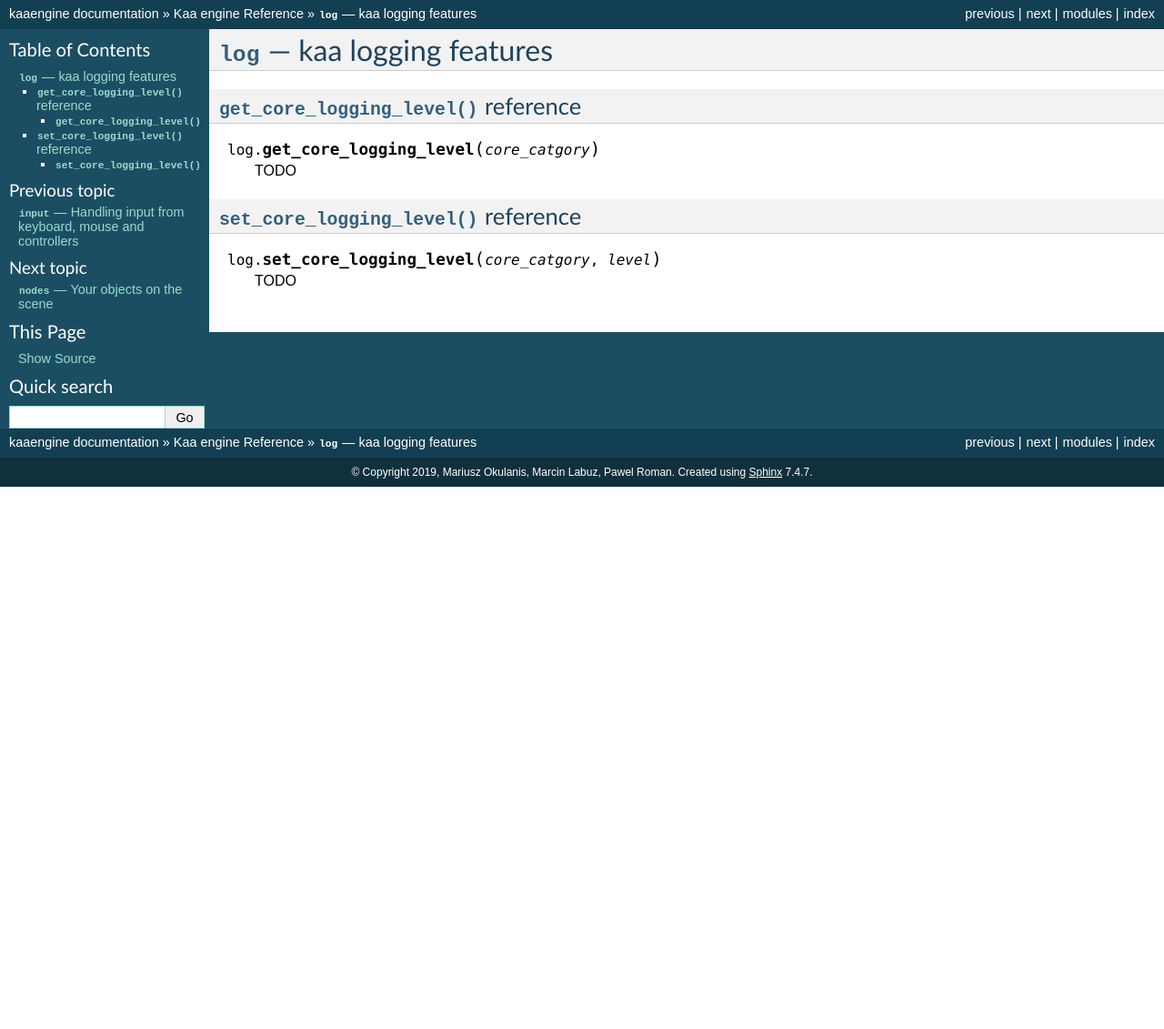
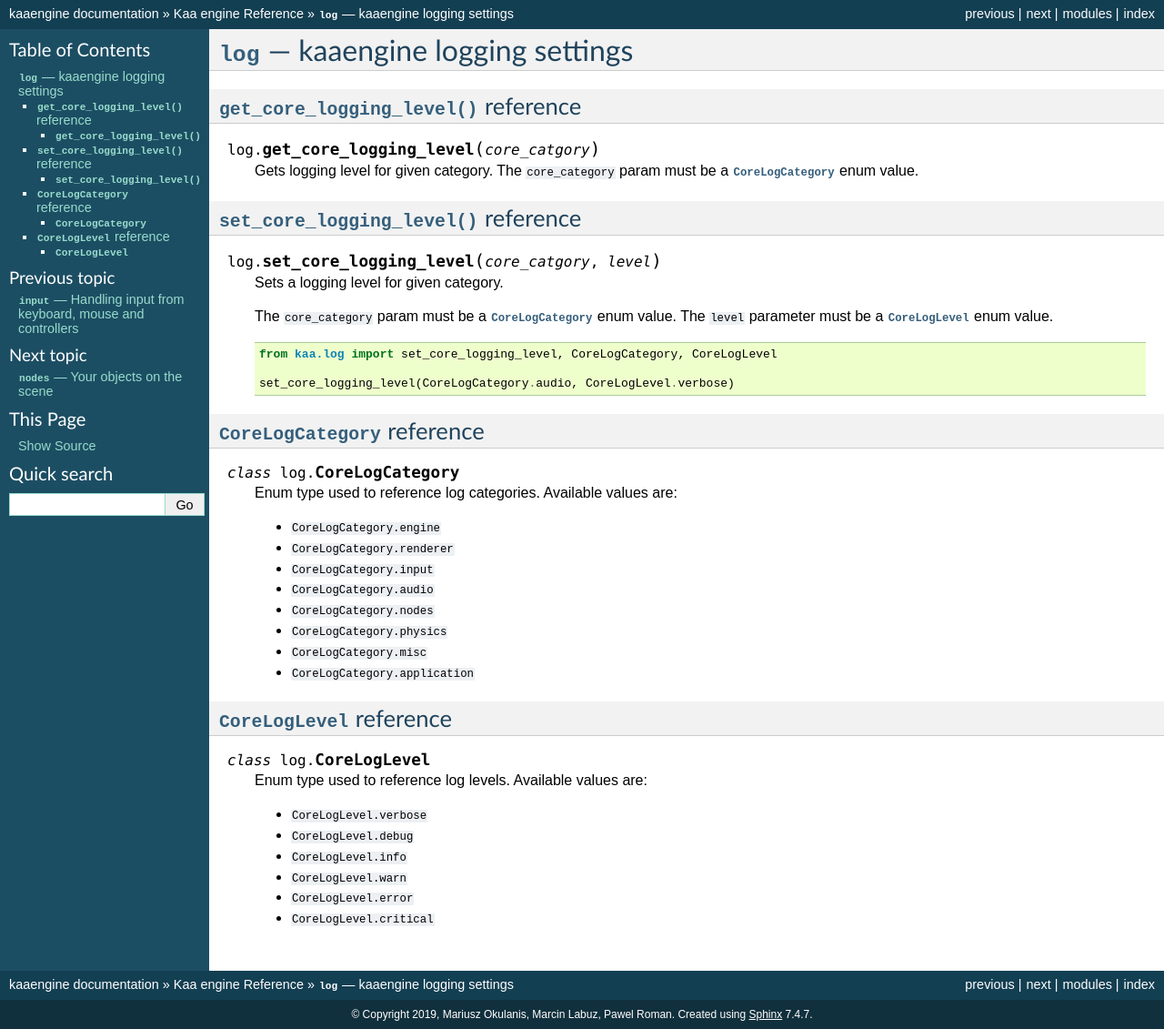
Before and after one commit to kaaengine/kaa, a Sphinx documentation site: the page built from docs/reference/log.rst, in a window 1280 px wide. Shown: the whole page at 91% size. Built offline with Sphinx 7.4.7, drawn with Linux system fonts in a browser that asks for light colours; before the commit the page ends 900 px from its top, so only the background shows below that.

Commit message:
added log module reference doc

```diff
--- a/docs/reference/log.rst
+++ b/docs/reference/log.rst
@@ -1,7 +1,7 @@
-:mod:`log` --- kaa logging features
-===================================
+:mod:`log` --- kaaengine logging settings
+=========================================
 .. module:: log
-    :synopsis: kaa logging features
+    :synopsis: kaaengine logging settings
 
 
 :meth:`get_core_logging_level` reference
@@ -9,7 +9,8 @@
 
 .. function:: get_core_logging_level(core_catgory)
 
-    TODO
+    Gets logging level for given category. The :code:`core_category` param must be a :class:`CoreLogCategory` enum
+    value.
 
 
 :meth:`set_core_logging_level` reference
@@ -17,4 +18,43 @@
 
 .. function:: set_core_logging_level(core_catgory, level)
 
-    TODO
+    Sets a logging level for given category.
+
+    The :code:`core_category` param must be a :class:`CoreLogCategory` enum value. The :code:`level` parameter
+    must be a :class:`CoreLogLevel` enum value.
+
+    .. code-block:: python
+
+        from kaa.log import set_core_logging_level, CoreLogCategory, CoreLogLevel
+
+        set_core_logging_level(CoreLogCategory.audio, CoreLogLevel.verbose)
+
+:class:`CoreLogCategory` reference
+----------------------------------
+
+.. class:: CoreLogCategory
+
+    Enum type used to reference log categories. Available values are:
+
+    * :code:`CoreLogCategory.engine`
+    * :code:`CoreLogCategory.renderer`
+    * :code:`CoreLogCategory.input`
+    * :code:`CoreLogCategory.audio`
+    * :code:`CoreLogCategory.nodes`
+    * :code:`CoreLogCategory.physics`
+    * :code:`CoreLogCategory.misc`
+    * :code:`CoreLogCategory.application`
+
+:class:`CoreLogLevel` reference
+-------------------------------
+
+.. class:: CoreLogLevel
+
+    Enum type used to reference log levels. Available values are:
+
+    * :code:`CoreLogLevel.verbose`
+    * :code:`CoreLogLevel.debug`
+    * :code:`CoreLogLevel.info`
+    * :code:`CoreLogLevel.warn`
+    * :code:`CoreLogLevel.error`
+    * :code:`CoreLogLevel.critical`
```
